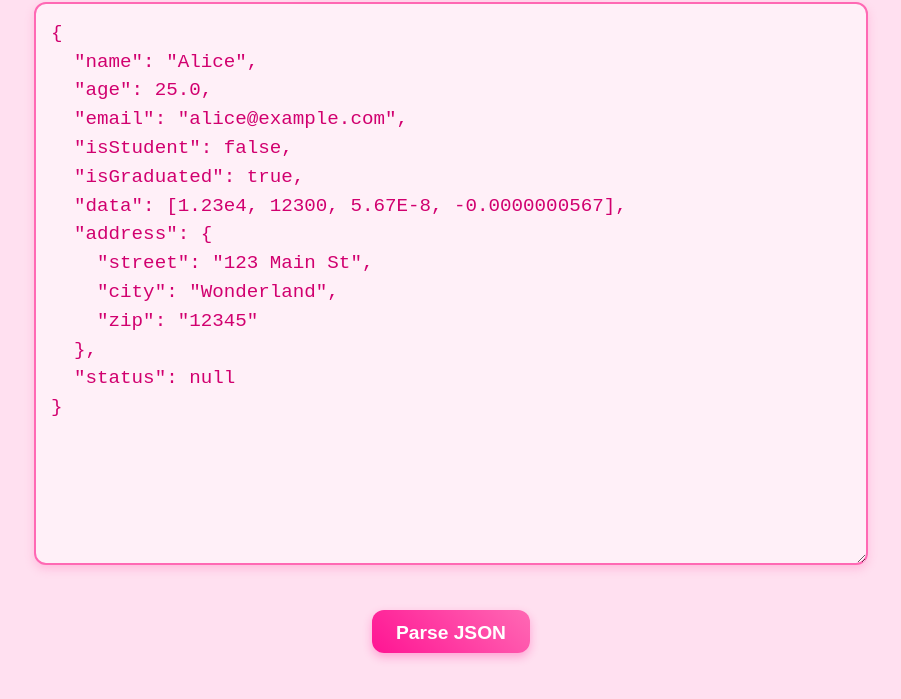
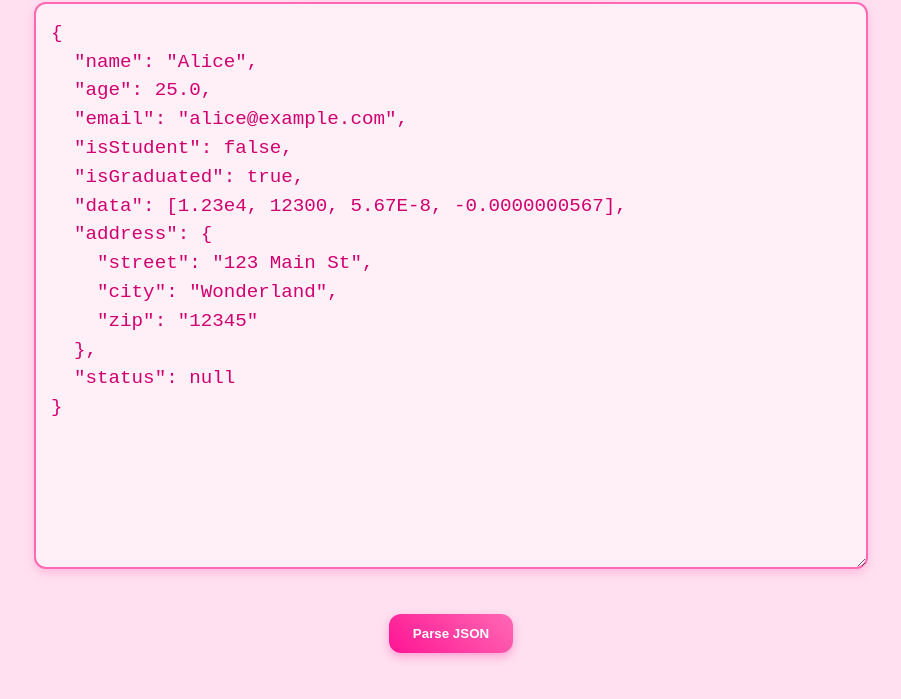
Before and after one commit to cranberrymuffin/json-validator, a website: page index.html in a window 1280 px wide. Shown: the part 105-804 px from the top of the page, without its empty margins (189-1090 px from the left). Drawn offline with Linux system fonts and the light colour scheme.

Commit message:
fix button sizing on page resize

```diff
--- a/styles.css
+++ b/styles.css
@@ -76,7 +76,6 @@ button {
   padding: 12px 24px;
   background: linear-gradient(45deg, #ff1493, #ff69b4);
   color: #fff;
-  font-size: 1.2rem;
   font-weight: bold;
   border: none;
   border-radius: 12px;
@@ -84,7 +83,6 @@ button {
   transition: all 0.3s ease;
   box-shadow: 0 4px 10px rgba(255, 20, 147, 0.3);
   position: relative;
-  overflow: hidden;
 }
 
 /* Glitter animation for button */
```
